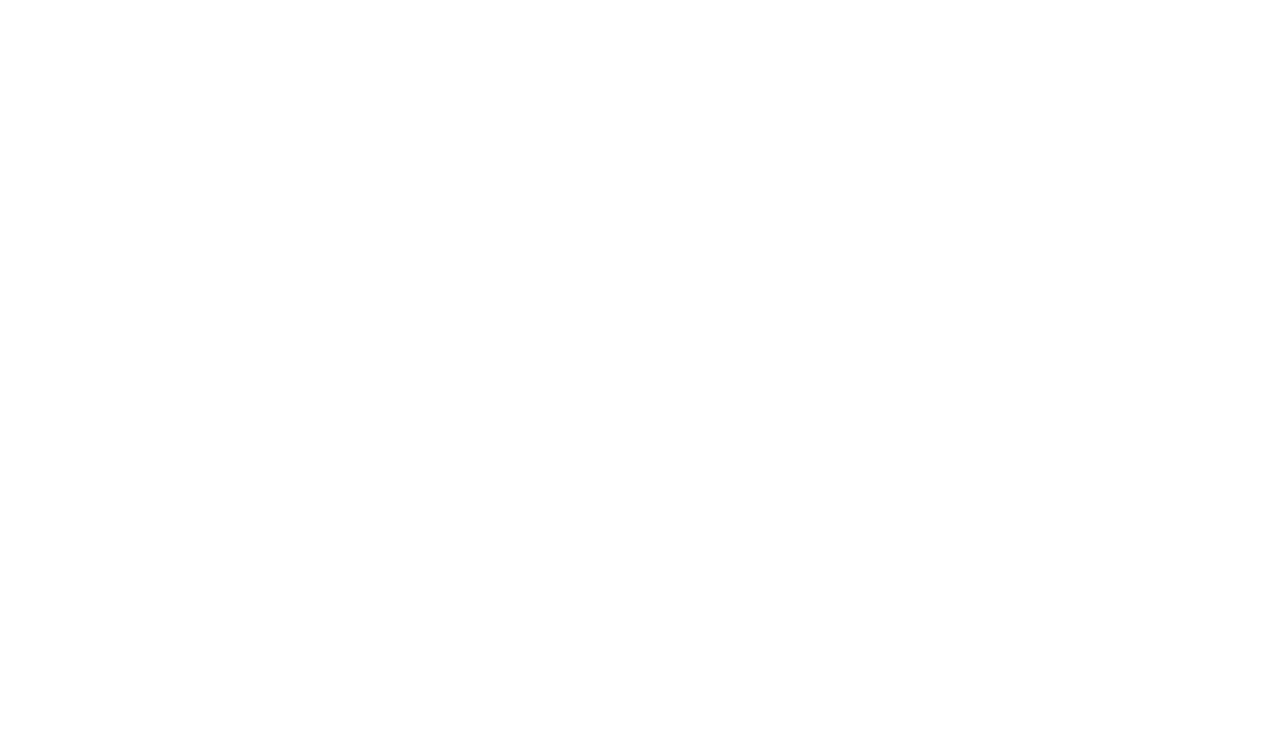
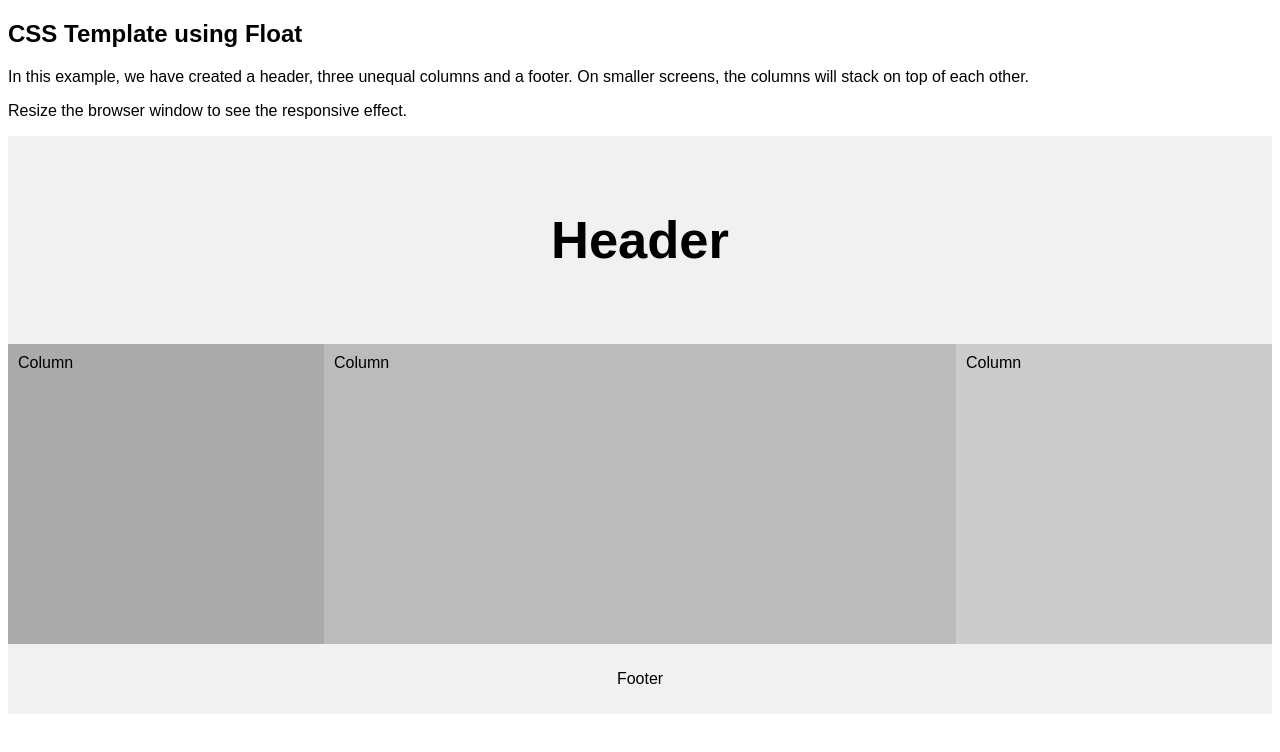
Before and after one commit to kyglowebb/Project_Ophelia, a website: page main.html in a window 1280 px wide. Drawn offline with Linux system fonts and the light colour scheme.

Commit message:
Added CSS template for website

```diff
--- a/main.html
+++ b/main.html
@@ -1,8 +1,84 @@
-<!doctype html>
-<html>
+<!DOCTYPE html>
+<html lang="en">
 <head>
-<meta charset="UTF-8">
-<title>My Web Page</title>
-<script>
-</script>
+<title>CSS Template</title>
+<meta charset="utf-8">
+<meta name="viewport" content="width=device-width, initial-scale=1">
+<style>
+* {
+  box-sizing: border-box;
+}
+
+body {
+  font-family: Arial, Helvetica, sans-serif;
+}
+
+/* Style the header */
+.header {
+  background-color: #f1f1f1;
+  padding: 30px;
+  text-align: center;
+  font-size: 35px;
+}
+
+/* Create three unequal columns that floats next to each other */
+.column {
+  float: left;
+  padding: 10px;
+  height: 300px; /* Should be removed. Only for demonstration */
+}
+
+/* Left and right column */
+.column.side {
+  width: 25%;
+}
+
+/* Middle column */
+.column.middle {
+  width: 50%;
+}
+
+/* Clear floats after the columns */
+.row:after {
+  content: "";
+  display: table;
+  clear: both;
+}
+
+/* Style the footer */
+.footer {
+  background-color: #f1f1f1;
+  padding: 10px;
+  text-align: center;
+}
+
+/* Responsive layout - makes the three columns stack on top of each other instead of next to each other */
+@media (max-width: 600px) {
+  .column.side, .column.middle {
+    width: 100%;
+  }
+}
+</style>
 </head>
+<body>
+
+<h2>CSS Template using Float</h2>
+<p>In this example, we have created a header, three unequal columns and a footer. On smaller screens, the columns will stack on top of each other.</p>
+<p>Resize the browser window to see the responsive effect.</p>
+
+<div class="header">
+  <h2>Header</h2>
+</div>
+
+<div class="row">
+  <div class="column side" style="background-color:#aaa;">Column</div>
+  <div class="column middle" style="background-color:#bbb;">Column</div>
+  <div class="column side" style="background-color:#ccc;">Column</div>
+</div>
+
+<div class="footer">
+  <p>Footer</p>
+</div>
+
+</body>
+</html>
```
Also changed, not shown: 1 other file.
